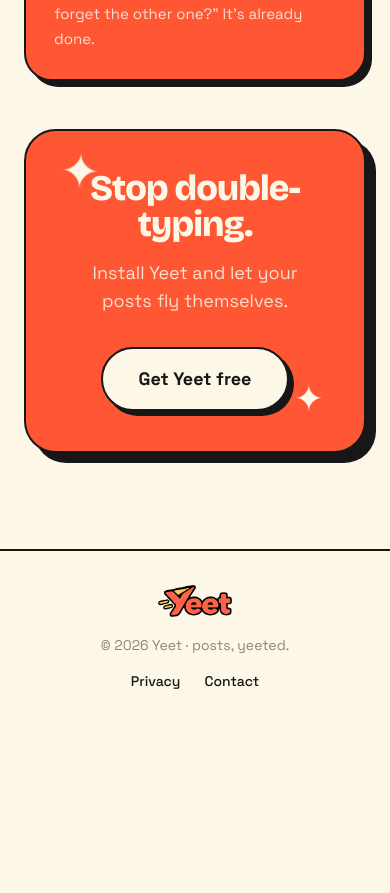
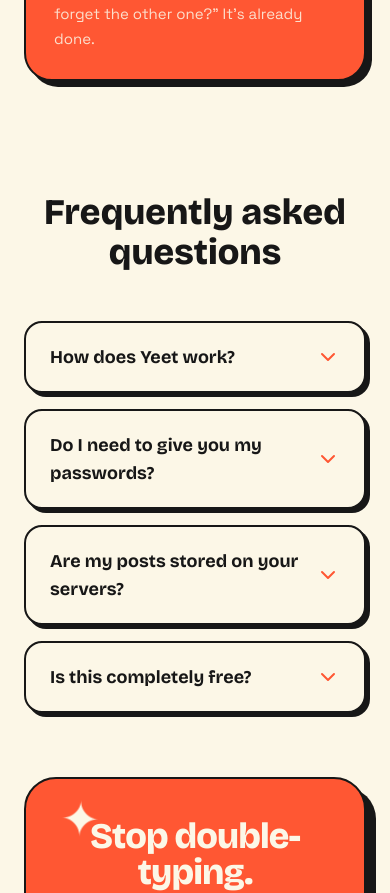
Before and after one commit to shivam-taneja/yeet-web, a Next.js app: page / in a window 390 px wide. Shown: the part 4004-4897 px from the top of the page. Before the commit the page ends 4727 px from the top, so only its background shows below. Built offline with nearby package versions, Linux system fonts and the light colour scheme.

Commit message:
feat: add FAQ section, webmanifest, and viewport configuration

```diff
--- a/src/app/layout.tsx
+++ b/src/app/layout.tsx
@@ -1,4 +1,8 @@
-import type { Metadata } from "next";
+import type { Metadata, Viewport } from "next";
+
+export const viewport: Viewport = {
+  themeColor: "#202020",
+};
 import { Bricolage_Grotesque, Space_Grotesk } from "next/font/google";
 import { defaultMetadata, siteUrl } from "@/config/seo";
 import "./globals.css";
--- a/src/app/page.tsx
+++ b/src/app/page.tsx
@@ -1,10 +1,11 @@
 import { Header } from "@/components/layout/header";
+import { Footer } from "@/components/layout/footer";
 import { Hero } from "@/components/sections/hero";
 import { Demo } from "@/components/sections/demo";
-import { YeetProductPreview } from "@/components/product-preview/yeet-product-preview";
 import { HowItWorks } from "@/components/sections/how-it-works";
 import { Cta } from "@/components/sections/cta";
-import { Footer } from "@/components/layout/footer";
+import { Faq } from "@/components/sections/faq";
+import { YeetProductPreview } from "@/components/product-preview/yeet-product-preview";
 
 export default function Home() {
   return (
@@ -14,6 +15,7 @@
       <Demo />
       <YeetProductPreview />
       <HowItWorks />
+      <Faq />
       <Cta />
       <Footer />
     </div>
--- /dev/null
+++ b/src/components/sections/faq.tsx
@@ -0,0 +1,93 @@
+"use client";
+
+import { useState } from "react";
+import { ChevronDown } from "lucide-react";
+
+const faqs = [
+  {
+    question: "How does Yeet work?",
+    answer:
+      "Yeet is a client-side Chrome extension. When you compose a post on X or Threads, it captures the text and automatically submits it to the other platform in the background, simulating your own actions.",
+  },
+  {
+    question: "Do I need to give you my passwords?",
+    answer:
+      "No! Since Yeet is a browser extension, it securely uses your existing logged-in sessions on X and Threads. We never see your passwords or store your login tokens.",
+  },
+  {
+    question: "Are my posts stored on your servers?",
+    answer:
+      "Not at all. We don't even have a database. Yeet operates 100% locally in your browser and communicates directly with the respective social media APIs.",
+  },
+  {
+    question: "Is this completely free?",
+    answer: "Yes, Yeet is currently completely free and 100% open-source.",
+  },
+];
+
+export function Faq() {
+  const jsonLd = {
+    "@context": "https://schema.org",
+    "@type": "FAQPage",
+    mainEntity: faqs.map((faq) => ({
+      "@type": "Question",
+      name: faq.question,
+      acceptedAnswer: {
+        "@type": "Answer",
+        text: faq.answer,
+      },
+    })),
+  };
+
+  return (
+    <section className="max-w-360 mx-auto px-6 md:px-12 py-16 md:py-24">
+      <script
+        type="application/ld+json"
+        dangerouslySetInnerHTML={{ __html: JSON.stringify(jsonLd) }}
+      />
+      <div className="max-w-3xl mx-auto">
+        <h2 className="font-display font-extrabold text-4xl md:text-5xl text-center mb-12">
+          Frequently asked questions
+        </h2>
+        <div className="space-y-4">
+          {faqs.map((faq, index) => (
+            <FaqItem key={index} question={faq.question} answer={faq.answer} />
+          ))}
+        </div>
+      </div>
+    </section>
+  );
+}
+
+function FaqItem({ question, answer }: { question: string; answer: string }) {
+  const [isOpen, setIsOpen] = useState(false);
+
+  return (
+    <div className="border-2 border-ink rounded-2xl bg-cream overflow-hidden shadow-[4px_4px_0_var(--color-ink)] transition-all hover:-translate-x-0.5 hover:-translate-y-0.5 hover:shadow-[6px_6px_0_var(--color-ink)]">
+      <button
+        onClick={() => setIsOpen(!isOpen)}
+        className="flex w-full items-center justify-between px-6 py-5 text-left font-display font-bold text-lg md:text-xl transition-colors hover:bg-ink/5 cursor-pointer"
+      >
+        <span>{question}</span>
+        <ChevronDown
+          className={`size-6 shrink-0 text-coral transition-transform duration-300 ${
+            isOpen ? "rotate-180" : ""
+          }`}
+        />
+      </button>
+      <div
+        className={`grid transition-all duration-300 ease-in-out ${
+          isOpen ? "grid-rows-[1fr] opacity-100" : "grid-rows-[0fr] opacity-0"
+        }`}
+      >
+        <div className="overflow-hidden">
+          <div className="px-6 pb-6 pt-2">
+            <p className="text-ink/80 text-base md:text-lg leading-relaxed font-medium">
+              {answer}
+            </p>
+          </div>
+        </div>
+      </div>
+    </div>
+  );
+}
```
Also changed, not shown: public/site.webmanifest (added).
